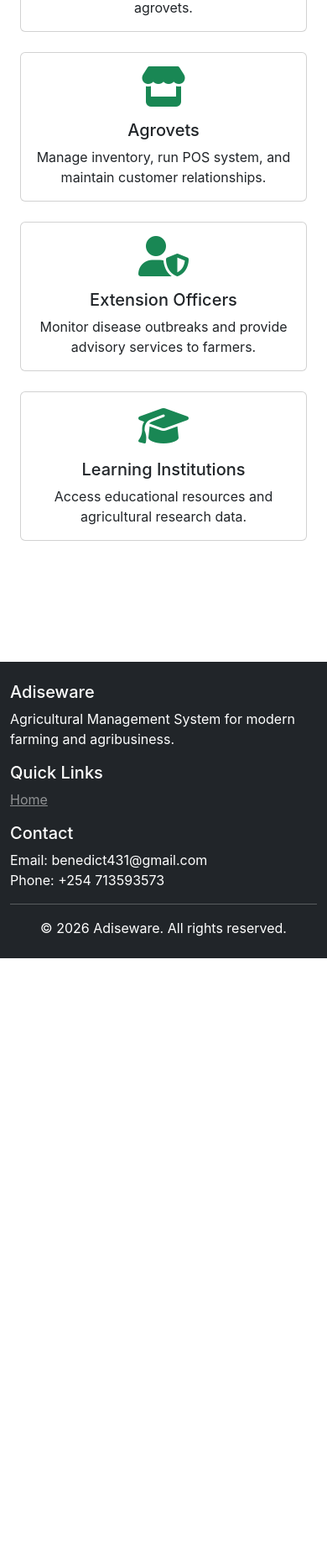
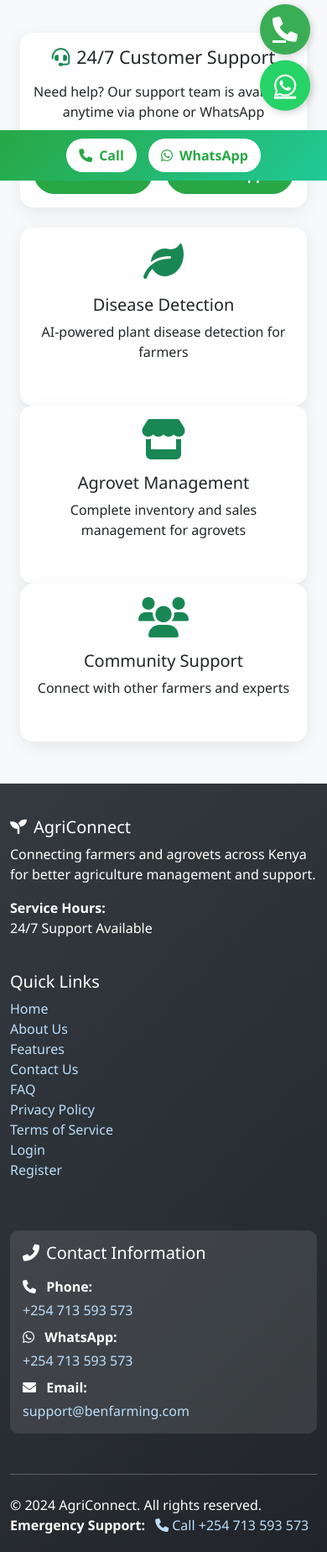
Before and after one commit to benedict431app/benfarming, a Flask app: page / in a window 390 px wide. Shown: the part 629-2477 px from the top of the page at 84% size. Before the commit the page ends 1770 px from the top, so only its background shows below. Run offline with Flask 3, Linux system fonts and the light colour scheme.

Commit message:
Update index.html

```diff
--- a/templates/index.html
+++ b/templates/index.html
@@ -1,50 +1,69 @@
-my templates index.html is {% extends "components/base.html" %}
-
+{% extends "base.html" %}
 {% block content %}
-<div class="hero-section text-center py-5 bg-light">
-    <h1 class="display-4">Welcome to Adiseware</h1>
-    <p class="lead">Empowering Agriculture Through Technology</p>
-    <div class="mt-4">
-        <a href="{{ url_for('register') }}" class="btn btn-success btn-lg me-2" aria-label="Get started by registering">Get Started</a>
-        <a href="{{ url_for('login') }}" class="btn btn-outline-success btn-lg" aria-label="Login to your account">Login</a>
+<div class="hero-section">
+    <div class="container">
+        <h1 class="display-4 fw-bold">Welcome to AgriConnect</h1>
+        <p class="lead">Connecting Farmers and Agrovets Across Kenya</p>
+        <div class="mt-4">
+            {% if not current_user.is_authenticated %}
+            <a href="{{ url_for('register') }}" class="btn btn-light btn-lg me-3">
+                <i class="fas fa-user-plus me-2"></i>Get Started
+            </a>
+            <a href="{{ url_for('login') }}" class="btn btn-outline-light btn-lg">
+                <i class="fas fa-sign-in-alt me-2"></i>Login
+            </a>
+            {% endif %}
+        </div>
     </div>
 </div>
 
-<div class="container my-5">
+<div class="container">
+    <!-- Contact Help Card -->
+    <div class="card mb-4">
+        <div class="card-body text-center">
+            <h4 class="card-title mb-3">
+                <i class="fas fa-headset me-2 text-success"></i>24/7 Customer Support
+            </h4>
+            <p class="card-text">
+                Need help? Our support team is available anytime via phone or WhatsApp
+            </p>
+            <div class="d-flex justify-content-center gap-3 mt-3">
+                <a href="tel:+254713593573" class="btn btn-success">
+                    <i class="fas fa-phone me-2"></i>Call Now
+                </a>
+                <a href="https://wa.me/254713593573" target="_blank" class="btn btn-success">
+                    <i class="fab fa-whatsapp me-2"></i>WhatsApp
+                </a>
+            </div>
+        </div>
+    </div>
+
+    <!-- Features Section -->
     <div class="row">
-        <div class="col-md-3 text-center mb-4">
+        <div class="col-md-4">
             <div class="card h-100">
-                <div class="card-body">
-                    <i class="fas fa-user-tie fa-3x text-success mb-3" aria-hidden="true"></i>
-                    <h3 class="h5 card-title">Farmers</h3>
-                    <p class="card-text">Detect plant diseases, get weather recommendations, and find nearby agrovets.</p>
+                <div class="card-body text-center">
+                    <i class="fas fa-leaf fa-3x text-success mb-3"></i>
+                    <h5>Disease Detection</h5>
+                    <p>AI-powered plant disease detection for farmers</p>
                 </div>
             </div>
         </div>
-        <div class="col-md-3 text-center mb-4">
+        <div class="col-md-4">
             <div class="card h-100">
-                <div class="card-body">
-                    <i class="fas fa-store fa-3x text-success mb-3" aria-hidden="true"></i>
-                    <h3 class="h5 card-title">Agrovets</h3>
-                    <p class="card-text">Manage inventory, run POS system, and maintain customer relationships.</p>
+                <div class="card-body text-center">
+                    <i class="fas fa-store fa-3x text-success mb-3"></i>
+                    <h5>Agrovet Management</h5>
+                    <p>Complete inventory and sales management for agrovets</p>
                 </div>
             </div>
         </div>
-        <div class="col-md-3 text-center mb-4">
+        <div class="col-md-4">
             <div class="card h-100">
-                <div class="card-body">
-                    <i class="fas fa-user-shield fa-3x text-success mb-3" aria-hidden="true"></i>
-                    <h3 class="h5 card-title">Extension Officers</h3>
-                    <p class="card-text">Monitor disease outbreaks and provide advisory services to farmers.</p>
-                </div>
-            </div>
-        </div>
-        <div class="col-md-3 text-center mb-4">
-            <div class="card h-100">
-                <div class="card-body">
-                    <i class="fas fa-graduation-cap fa-3x text-success mb-3" aria-hidden="true"></i>
-                    <h3 class="h5 card-title">Learning Institutions</h3>
-                    <p class="card-text">Access educational resources and agricultural research data.</p>
+                <div class="card-body text-center">
+                    <i class="fas fa-users fa-3x text-success mb-3"></i>
+                    <h5>Community Support</h5>
+                    <p>Connect with other farmers and experts</p>
                 </div>
             </div>
         </div>
```
